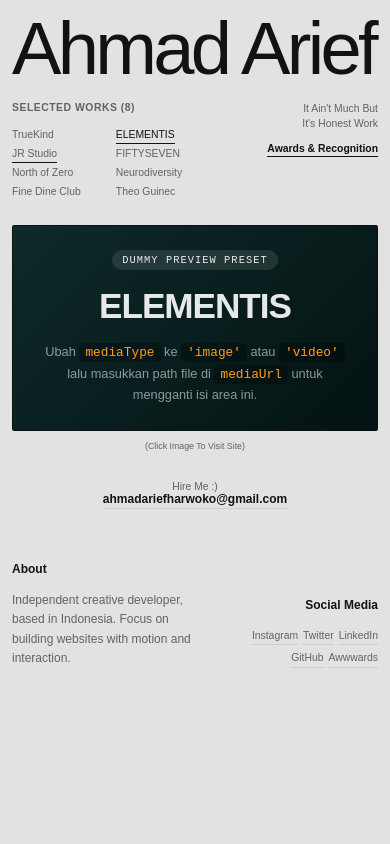
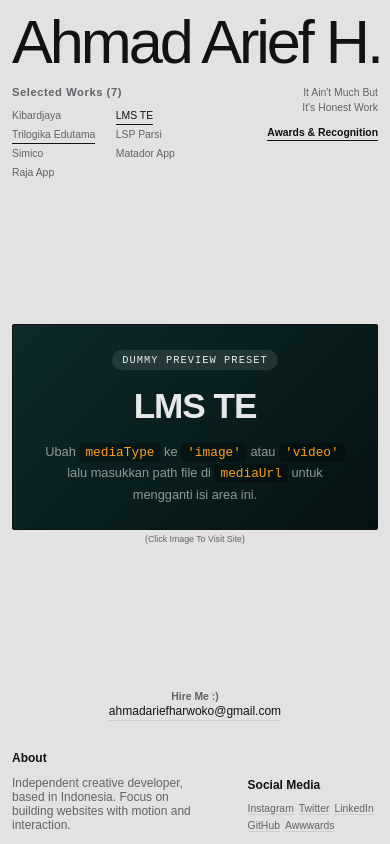
Before and after one commit to acilworks/1page-porto, a Nuxt app: page / in a window 390 px wide. Built offline with nearby package versions, Linux system fonts and the light colour scheme; a web font is replaced by a local one.

Commit message:
feat: update project portfolio list, refine scramble effects, and optimize mobile layout and typography

```diff
--- a/app/app.vue
+++ b/app/app.vue
@@ -3,7 +3,7 @@ import { ref, computed, onMounted, onUnmounted } from 'vue'
 import { gsap } from 'gsap'
 
 // Text definitions for ScrambleText effect
-const nameText = 'Ahmad Arief'
+const nameText = 'Ahmad Arief H.'
 const displayName = ref(nameText)
 
 const taglineLine1 = "It Ain't Much But"
@@ -97,9 +97,9 @@ const selectProject = (index) => {
 
 onMounted(() => {
   // Cascaded scramble effect on mount
-  scrambleEffect(nameText, displayName, 1.4, 0.1)
+  scrambleEffect(nameText, displayName, 3.5, 0.3)
   scrambleEffect(taglineLine1, displayTagline1, 1.0, 0.3)
-  scrambleEffect(taglineLine2, displayTagline2, 1.0, 0.5)
+  scrambleEffect(taglineLine2, displayTagline2, 1.0, 0.3)
 
   // Start project autoplay
   startAutoplay()
@@ -114,47 +114,47 @@ onUnmounted(() => {
 // Anda bisa mengubah isi, tipe media (image/video/placeholder), dan link aset di sini.
 const projects = [
   {
-    name: 'TrueKind',
-    url: 'truekind.co',
-    year: '2025',
+    name: 'Kibardjaya',
+    url: 'kibardjaya.com',
+    year: '2026',
     mediaType: 'placeholder', // Ubah menjadi 'image' atau 'video' untuk menggunakan aset asli
-    mediaUrl: '/images/truekind-preview.jpg', // Path file gambar/video Anda di folder public/
+    mediaUrl: '/images/kibardjaya-preview.jpg', // Path file gambar/video Anda di folder public/
     color: 'linear-gradient(135deg, #1f2c23 0%, #0d140f 100%)' // Gradient warna placeholder
   },
   {
-    name: 'ELEMENTIS',
-    url: 'elementis.io',
-    year: '2025',
+    name: 'LMS TE',
+    url: 'lms.trilogikaedutama.id',
+    year: '2026',
     mediaType: 'placeholder',
     mediaUrl: '',
     color: 'linear-gradient(135deg, #0e2a2a 0%, #041212 100%)'
   },
   {
-    name: 'JR Studio',
-    url: 'jrstudio.com',
-    year: '2025',
+    name: 'Trilogika Edutama',
+    url: 'trilogikaedutama.id',
+    year: '2026',
     mediaType: 'placeholder',
     mediaUrl: '',
     color: 'linear-gradient(135deg, #222222 0%, #0a0a0a 100%)'
   },
   {
-    name: 'FIFTYSEVEN',
-    url: 'fiftyseven.net',
-    year: '2024',
+    name: 'LSP Parsi',
+    url: 'lsp.trilogikaedutama.id',
+    year: '2026',
     mediaType: 'placeholder',
     mediaUrl: '',
     color: 'linear-gradient(135deg, #3d1b0d 0%, #170701 100%)'
   },
   {
-    name: 'North of Zero',
-    url: 'northofzero.no',
+    name: 'Simico',
+    url: 'simico.co.id',
     year: '2024',
     mediaType: 'placeholder',
     mediaUrl: '',
     color: 'linear-gradient(135deg, #1e2f3d 0%, #0c151c 100%)'
   },
   {
-    name: 'Neurodiversity',
+    name: 'Matador App',
     url: 'neurodiversity.community',
     year: '2024',
     mediaType: 'placeholder',
@@ -162,21 +162,21 @@ const projects = [
     color: 'linear-gradient(135deg, #321e42 0%, #150a1f 100%)'
   },
   {
-    name: 'Fine Dine Club',
+    name: 'Raja App',
     url: 'finedine.club',
     year: '2023',
     mediaType: 'placeholder',
     mediaUrl: '',
     color: 'linear-gradient(135deg, #29241b 0%, #120f0a 100%)'
   },
-  {
-    name: 'Theo Guinec',
-    url: 'theoguinec.fr',
-    year: '2023',
-    mediaType: 'placeholder',
-    mediaUrl: '',
-    color: 'linear-gradient(135deg, #3d3b37 0%, #1c1b19 100%)'
-  }
+  // {
+  //   name: 'Theo Guinec',
+  //   url: 'theoguinec.fr',
+  //   year: '2023',
+  //   mediaType: 'placeholder',
+  //   mediaUrl: '',
+  //   color: 'linear-gradient(135deg, #3d3b37 0%, #1c1b19 100%)'
+  // }
 ]
 
 // Project aktif yang sedang di-hover (default ELEMENTIS di index 1)
@@ -367,12 +367,12 @@ const visibleAwards = computed(() => {
       </section>
 
       <!-- Mobile-only Hire Me CTA (Renders below mockup on mobile) -->
-      <section class="mobile-hire-me mobile-only">
+      <!-- <section class="mobile-hire-me mobile-only">
         <span class="hire-me-label">Hire Me :)</span><br>
         <a href="mailto:ahmadariefharwoko@gmail.com" class="email-link">
           ahmadariefharwoko@gmail.com
         </a>
-      </section>
+      </section> -->
 
       <!-- Kolom Kanan: Daftar Penghargaan (Awards) (Desktop Only) -->
       <section class="sidebar-awards desktop-only">
@@ -397,13 +397,20 @@ const visibleAwards = computed(() => {
     </main>
 
     <!-- Footer Utama -->
+     <section class="mobile-hire-me mobile-only">
+        <span class="hire-me-label">Hire Me :)</span><br>
+        <a href="mailto:ahmadariefharwoko@gmail.com" class="email-link">
+          ahmadariefharwoko@gmail.com
+        </a>
+      </section>
     <footer class="portfolio-footer">
+
       <div class="footer-section">
         <span class="footer-label">About</span>
         <p>Independent creative developer, based in Indonesia. Focus on building websites with motion and interaction.</p>
       </div>
       <div class="footer-section desktop-only">
-        <span class="footer-label">Hire Me :)</span>
+        <span class="footer-label">Hire Me :)</span><br>
         <a href="mailto:ahmadariefharwoko@gmail.com" class="email-link">
           ahmadariefharwoko@gmail.com
         </a>
--- a/app/assets/css/global.css
+++ b/app/assets/css/global.css
@@ -54,7 +54,7 @@ a {
   flex-direction: column;
   height: 100vh;
   min-height: 100vh;
-  padding: 32px 40px;
+  padding: 10px 20px;
   max-width: 1800px;
   margin: 0 auto;
   gap: 20px;
@@ -72,19 +72,19 @@ a {
 }
 
 .portfolio-header h1 {
-  font-size: 2.2rem;
-  font-weight: 700;
-  letter-spacing: -0.03em;
+  font-size: 2.8rem;
+  font-weight: 500;
+  letter-spacing: -0.04em;
   cursor: pointer;
-  transition: color 0.3s ease;
+  /* transition: color 0.3s ease; */
 }
 
 .portfolio-header h1:hover {
-  color: var(--text-muted);
+  /* color: var(--text-muted); */
 }
 
 .portfolio-tagline {
-  font-size: 0.55rem;
+  font-size: 0.70rem;
   text-align: right;
   line-height: 1.4;
   color: var(--text-muted);
@@ -94,7 +94,7 @@ a {
 /* --- MAIN GRID --- */
 .portfolio-main {
   display: grid;
-  grid-template-columns: 10vw 1fr 25vw;
+  grid-template-columns: 15vw 1fr 15vw;
   /* grid-template-columns: 180px 1fr 200px; */
   gap: 40px;
   align-items: center;
@@ -113,11 +113,11 @@ a {
 }
 
 .section-title {
-  font-size: 0.65rem;
-  text-transform: uppercase;
+  font-size: 0.70rem;
+  /* text-transform: uppercase; */
   letter-spacing: 0.05em;
   color: var(--text-muted);
-  margin-bottom: 12px;
+  margin-bottom: 8px;
   font-weight: 600;
 }
 
@@ -132,7 +132,7 @@ a {
   font-size: 0.65rem;
   color: var(--text-muted);
   cursor: pointer;
-  padding: 6px 0;
+  padding: 4px 0;
   transition: var(--transition-smooth);
   position: relative;
   width: fit-content;
@@ -173,8 +173,8 @@ a {
 
 /* Mockup display frame mimicking a premium browser or application window */
 .mockup-frame {
-  width: 120%;
-  max-width: 120%;
+  width: 100%;
+  max-width: 100%;
   max-height: 85vh;
   aspect-ratio: 16 / 9;
   background: #111112;
@@ -326,7 +326,7 @@ a {
   display: flex;
   flex-direction: column;
   align-items: flex-end;
-  /* padding-left: 80px; */
+  padding-left: 10px;
   /* text-align: right; */
   max-height: 70vh;
   overflow-y: auto;
@@ -404,30 +404,30 @@ a {
 /* --- FOOTER --- */
 .portfolio-footer {
   display: grid;
-  grid-template-columns: 220px 1fr 280px;
+  grid-template-columns: 220px 1fr 220px;
   gap: 40px;
   /* border-top: 1px solid var(--border-color); */
   padding-top: 24px;
   margin-top: auto;
-  font-size: 0.55rem;
-  line-height: 1.6;
+  font-size: 0.65rem;
+  /* line-height: 1.6; */
   align-items: flex-end;
   /* Align all section content to bottom */
   width: 100%;
 }
 
-.portfolio-footer .footer-section:nth-child(2) {
+.portfolio-footer .footer-section:nth-child(1) {
   align-items: left;
   text-align: left;
 }
 
-.portfolio-footer .footer-section:nth-child(3) {
-  align-items: flex-end;
-  text-align: right;
+.portfolio-footer .footer-section:nth-child(2) {
+  align-items: center;
+  text-align: center;
 }
 
 .portfolio-footer .footer-section:nth-child(3) .social-links {
-  justify-content: flex-end;
+  justify-content: flex-start;
 }
 
 .footer-section {
@@ -443,15 +443,20 @@ a {
 .footer-section .footer-label {
   color: var(--text-color);
   font-weight: 600;
-  margin-bottom: 4px;
+  line-height: 1.6;
+  /* margin-bottom: 4px; */
+
 }
 
 .email-link {
-  font-weight: 600;
+  font-weight: 500;
+  font-size: 0.70rem;
   color: var(--text-color);
   border-bottom: 1px solid var(--border-color);
   width: fit-content;
   padding-bottom: 2px;
+  line-height: 1.6;
+
 }
 
 .email-link:hover {
@@ -461,12 +466,12 @@ a {
 .social-links {
   display: flex;
   flex-wrap: wrap;
-  gap: 12px;
+  gap: 5px;
 }
 
 .social-links a {
   color: var(--text-muted);
-  border-bottom: 1px solid transparent;
+  border-bottom: 1px solid var(--border-color);
 }
 
 .social-links a:hover {
@@ -503,15 +508,17 @@ a {
 
   .portfolio-app {
     padding: 12px;
-    gap: 0;
-    /* gap: 20px; */
-    height: auto;
-    min-height: 100vh;
-    overflow: visible;
+    gap: 12px;
+    height: 100dvh;
+    min-height: 100dvh;
+    overflow: hidden;
+    display: flex;
+    flex-direction: column;
+    justify-content: space-between;
   }
 
   .portfolio-header {
-    /* padding-bottom: 8px; */
+    padding-bottom: 1px;
   }
 
   /* .portfolio-tagline {
@@ -519,7 +526,7 @@ a {
   } */
 
   .portfolio-header h1 {
-    font-size: 19vw;
+    font-size: 15.7vw;
     font-weight: 500;
     letter-spacing: -0.05em;
     line-height: 1;
@@ -533,7 +540,7 @@ a {
     gap: 20px;
     align-items: start;
     width: 100%;
-    margin-bottom: 24px;
+    margin-bottom: 0px;
   }
 
   .mobile-works-column {
@@ -606,21 +613,29 @@ a {
   /* Main frame alignment */
   .portfolio-main {
     grid-template-columns: 1fr;
-    gap: 20px;
-    overflow: visible;
-    height: auto;
-    min-height: auto;
-    flex: none;
+    gap: 12px;
+    overflow: hidden;
+    flex: 1;
+    min-height: 0;
+    display: flex;
+    flex-direction: column;
+    justify-content: center;
   }
 
   .showcase-container {
     width: 100%;
+    flex: 1;
+    min-height: 0;
+    display: flex;
+    flex-direction: column;
+    justify-content: center;
   }
 
   .mockup-frame {
     width: 100%;
     max-width: 100%;
-    max-height: 50vh;
+    max-height: 100%;
+    height: auto;
     aspect-ratio: 16 / 9;
   }
 
@@ -628,7 +643,7 @@ a {
     text-align: center;
     font-size: 0.55rem;
     color: var(--text-muted);
-    margin-top: 10px;
+    margin-top: 4px;
     font-weight: 500;
   }
 
@@ -638,20 +653,19 @@ a {
     flex-direction: column;
     text-align: center !important;
     gap: 4px;
-    margin: 10px 0 10px 0 !important;
+    margin: 4px 0 !important;
     font-size: 0.65rem;
     width: 100%;
   }
 
   .mobile-hire-me .hire-me-label {
     color: var(--text-muted);
-    font-weight: 500;
-
+    font-weight: 600;
   }
 
   .mobile-hire-me .email-link {
     font-size: 0.75rem;
-    font-weight: 600;
+    font-weight: 400;
     border-bottom: 1px solid var(--border-color);
   }
 
@@ -659,10 +673,8 @@ a {
   .portfolio-footer {
     grid-template-columns: 1.5fr 1fr;
     font-size: 0.75rem;
-    /* gap: 2px; */
-    padding-top: 24px;
-    /* border-top: 1px solid var(--border-color); */
-    margin-top: 20px;
+    padding-top: 12px;
+    margin-top: 0px;
   }
 
   .portfolio-footer .footer-section:nth-child(1) {
@@ -671,14 +683,16 @@ a {
 
   .portfolio-footer .footer-section:nth-child(3) {
     grid-column: 2;
-
+    /* align-items: flex-end; */
+    /* text-align: right; */
   }
 
-  .social-links {
+  .portfolio-footer .social-links {
     font-size: 0.65rem;
     display: flex;
     flex-wrap: wrap;
     gap: 5px;
+
   }
 
   .social-links a {
```
